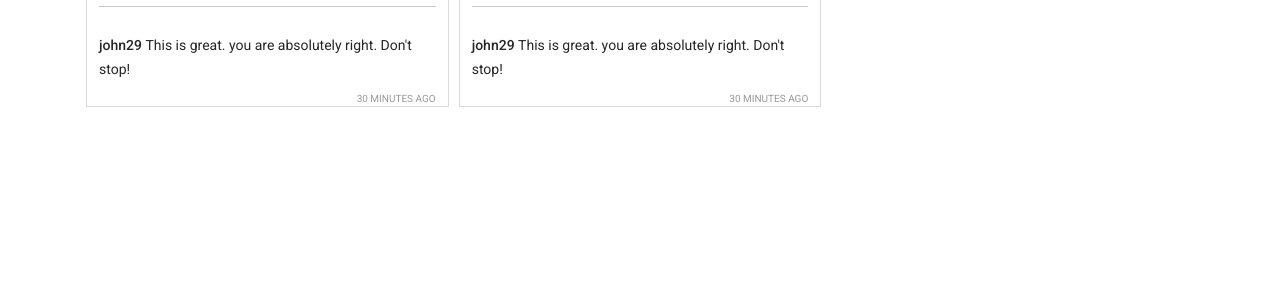
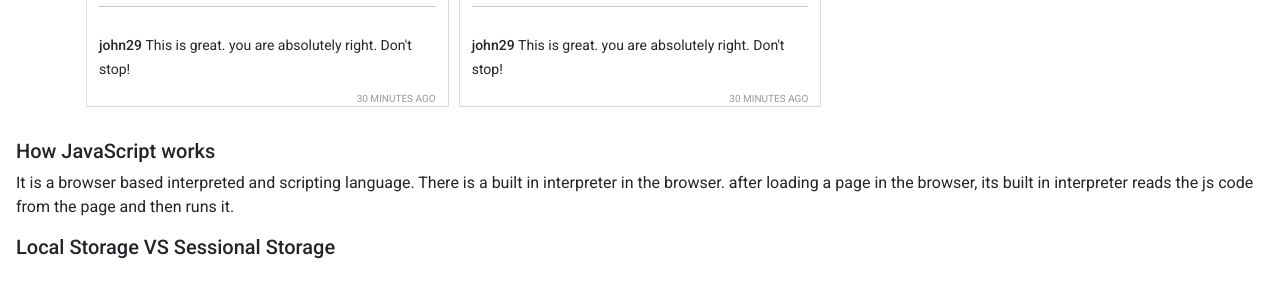
Before and after one commit to salaamah/insta-shohor, a plain HTML site: page index.html in a window 1280 px wide. Shown: the part 1425-1716 px from the top of the page. Before the commit the page ends 1548 px from the top, so only its background shows below. Drawn offline with nearby package versions, Linux system fonts and the light colour scheme.

Commit message:
How js works added

```diff
--- a/index.html
+++ b/index.html
@@ -75,6 +75,12 @@
             <div id="reported">
             </div>
         </main>
+        <section class="mx-auto p-3">
+            <h5>How JavaScript works</h5>
+            <p>It is a browser based interpreted and scripting language. There is a built in interpreter in the browser. after loading a page in the browser, its built in interpreter reads the js code from the page and then runs it.</p>
+            <h5>Local Storage VS Sessional Storage</h5>
+            <p></p>
+        </section>
         <footer></footer>
 
         <!-- add javascript  file  -->
```
